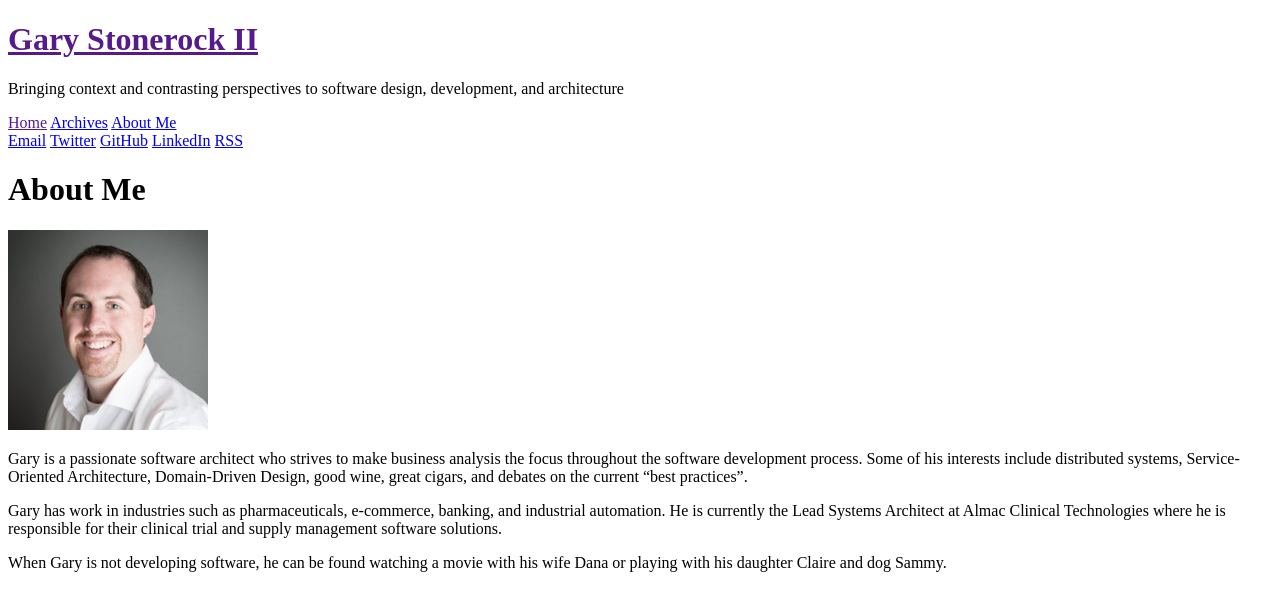
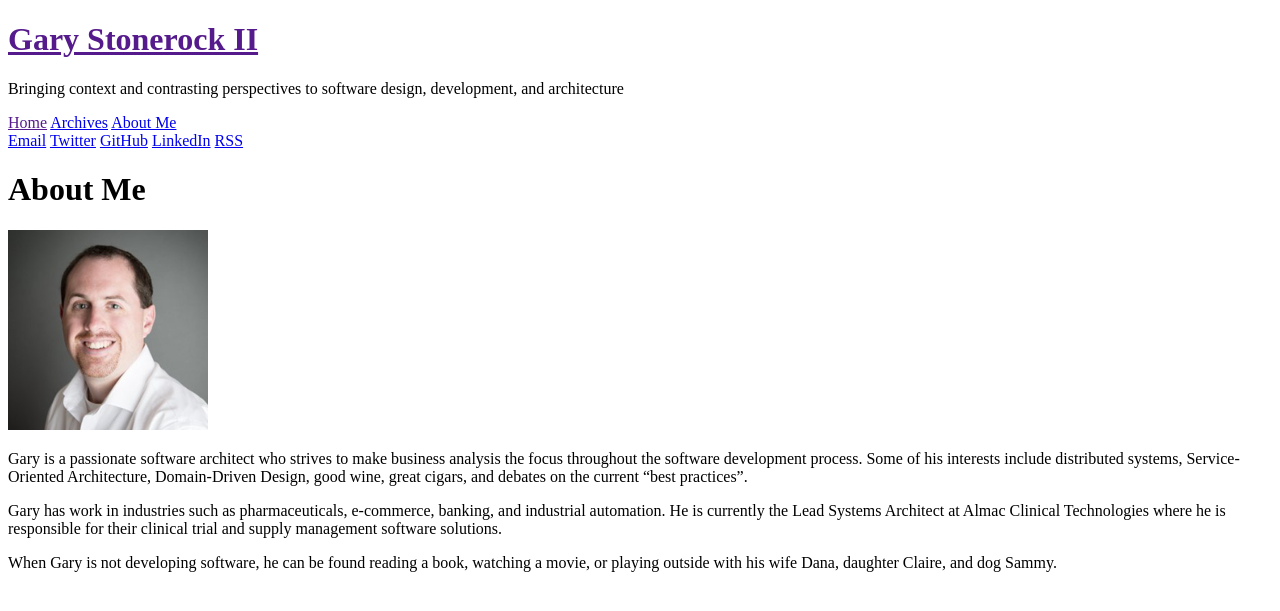
Before and after one commit to GaryStonerock/garystonerock.github.io, a Jekyll site: the page built from about-me/index.md, in a window 1280 px wide. Shown: the top 611 px of the page. Built offline with Jekyll 4.4.1, drawn with Linux system fonts in a browser that asks for light colours.

Commit message:
Updating the family section on my about me page

```diff
--- a/about-me/index.md
+++ b/about-me/index.md
@@ -9,4 +9,4 @@ Gary is a passionate software architect who strives to make business analysis th
 
 Gary has work in industries such as pharmaceuticals, e-commerce, banking, and industrial automation.  He is currently the Lead Systems Architect at Almac Clinical Technologies where he is responsible for their clinical trial and supply management software solutions.
 
-When Gary is not developing software, he can be found watching a movie with his wife Dana or playing with his daughter Claire and dog Sammy.
+When Gary is not developing software, he can be found reading a book, watching a movie, or playing outside with his wife Dana, daughter Claire, and dog Sammy.
```
